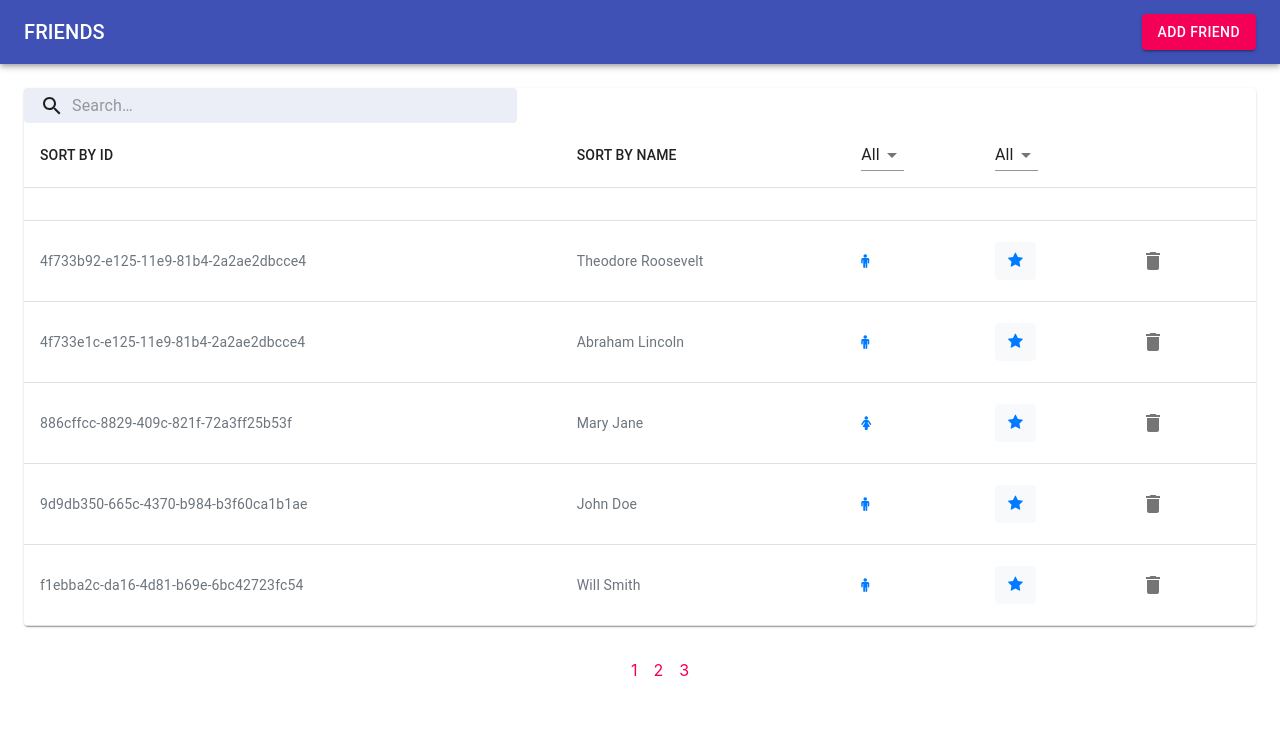
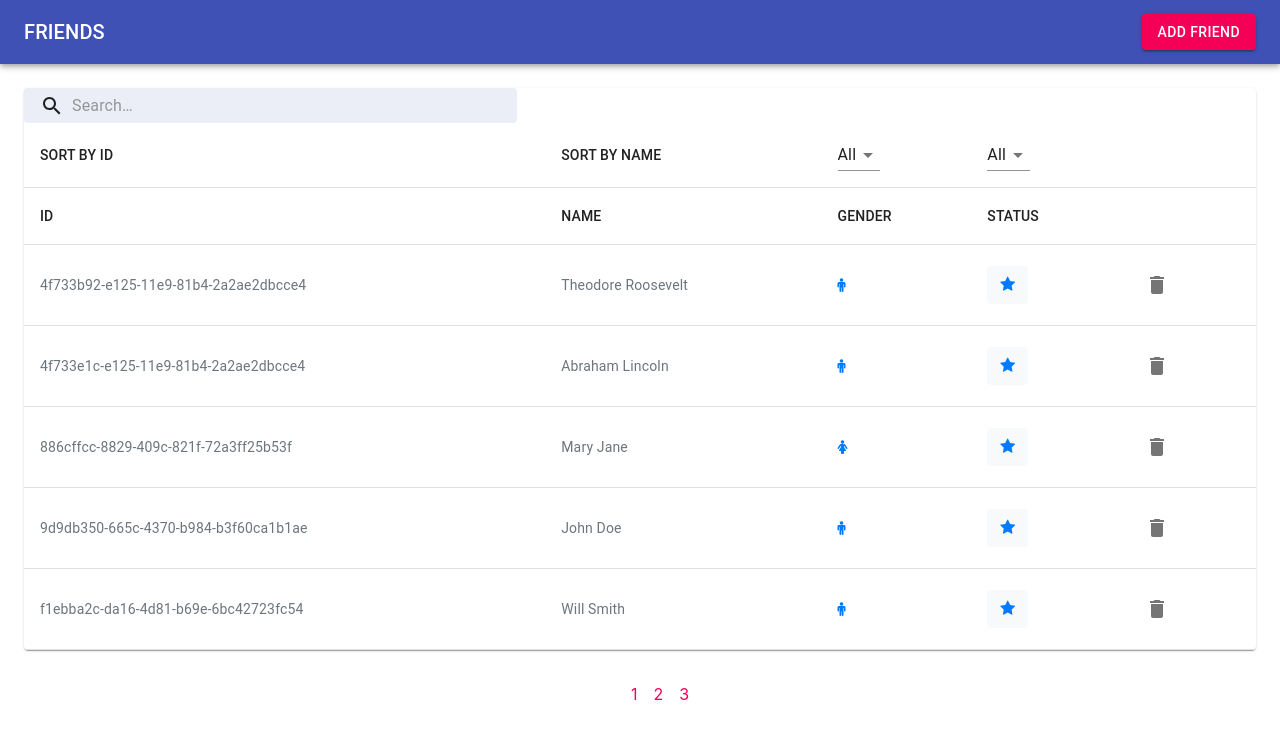
Before and after one commit to Unicornelia/HeavenHR, a React (Create React App) app: page / in a window 1280 px wide. Shown: the top 738 px of the page. Built offline with nearby package versions, Linux system fonts and the light colour scheme; data requests are answered from the project's data file.

Commit message:
change back TableHeader

```diff
--- a/src/components/TableHeader.js
+++ b/src/components/TableHeader.js
@@ -4,14 +4,18 @@ import TableRow from "@material-ui/core/TableRow";
 import TableCell from "@material-ui/core/TableCell";
 import TableHead from "@material-ui/core/TableHead";
 
-export default ({first, second, third, fourth, fifth}) => (
-  <TableHead>
-    <TableRow>
-      <TableCell className="text-uppercase">{first}</TableCell>
-      <TableCell className="text-uppercase">{second}</TableCell>
-      <TableCell className="text-uppercase">{third}</TableCell>
-      <TableCell className="text-uppercase">{fourth}</TableCell>
-      <TableCell className="text-uppercase">{fifth}</TableCell>
-    </TableRow>
-  </TableHead>
-);
+const TableHeader = () => {
+  return (
+    <TableHead>
+      <TableRow>
+        <TableCell className="text-uppercase">id</TableCell>
+        <TableCell className="text-uppercase">name</TableCell>
+        <TableCell className="text-uppercase">gender</TableCell>
+        <TableCell className="text-uppercase">status</TableCell>
+        <TableCell className="text-uppercase" />
+      </TableRow>
+    </TableHead>
+  );
+};
+
+export default TableHeader;
```
